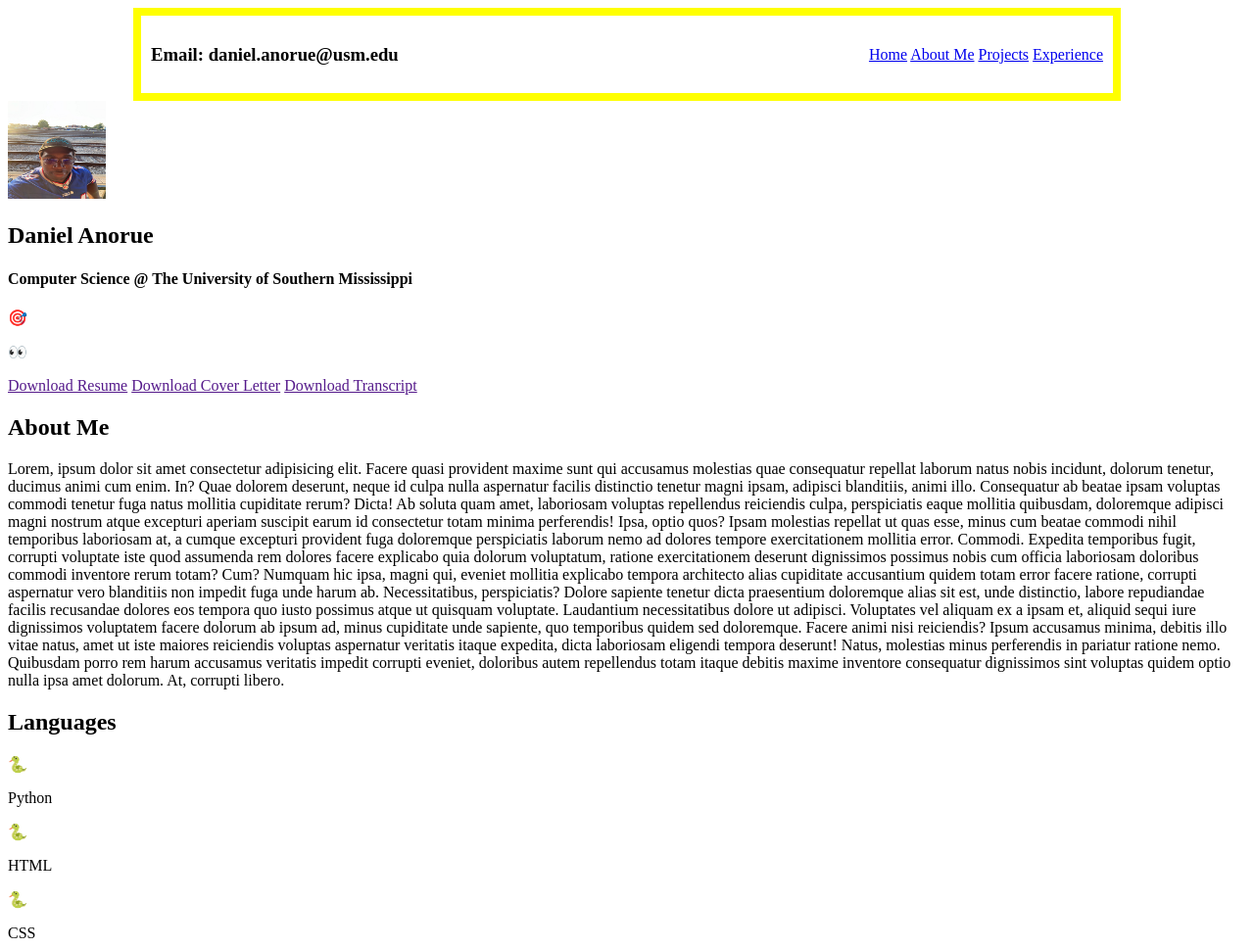
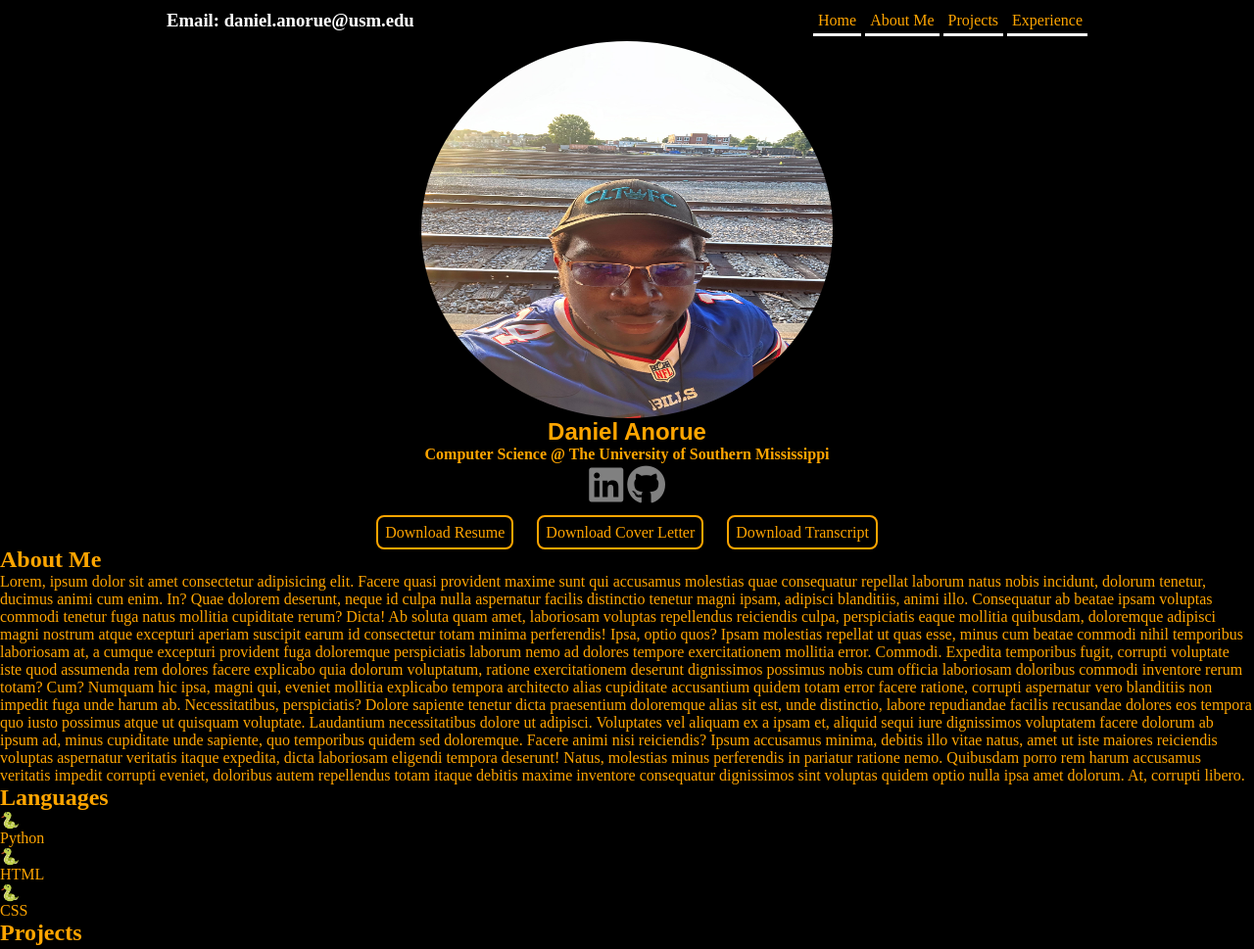
Before and after one commit to Mechamorph1903/personal-portofolio, a plain HTML site: page random.html in a window 1280 px wide. Shown: the top 969 px of the page at 98% size. Drawn offline with Linux system fonts and the light colour scheme; a web font is replaced by a local one.

Commit message:
majority of site done, random.html is fle for teaching

```diff
--- a/random.html
+++ b/random.html
@@ -5,6 +5,10 @@
 	<meta name="viewport" content="width=device-width, initial-scale=1.0">
 	<title>Daniel Anorue Jr.</title>
 	<link rel="stylesheet" href="style.css">
+	<link rel="preconnect" href="https://fonts.googleapis.com">
+	<link rel="preconnect" href="https://fonts.gstatic.com" crossorigin>
+	<link href="https://fonts.googleapis.com/css2?family=Stack+Sans+Notch:wght@200..700&display=swap" rel="stylesheet">
+	<script src="https://kit.fontawesome.com/80d7c3b825.js" crossorigin="anonymous"></script>
 </head>
 <body>
 	<nav>
@@ -21,15 +25,17 @@
 	<main id="intro">
 		<!-- Profile Picture -->
 		<img src="profile pic.jpg" alt="" width="100" height="100">
-		<h2>Daniel Anorue</h2>
+		<h2 class="stack-sans-notch-solid">Daniel Anorue</h2>
 		<h4>Computer Science @ The University of Southern Mississippi</h4>
 		<!-- Social Media Links -->
-		<p>🎯</p>
-		<p>👀</p>
+		<div class="intro-links">
+			<a href="https://linkedin.com/in/anoruejr"><i class="fa-brands fa-linkedin"></i></a>
+		<a href="https://github.com/mechamorph1903"><i class="fa-brands fa-github"></i></a>
+		</div>
 		<div class="download-links">
-			<a href="" download="Daniel Anorue Resume">Download Resume</a>
-			<a href="" download="Daniel Anorue Cover Letter">Download Cover Letter</a>
-			<a href="" download="Daniel Anorue Transcript">Download Transcript</a>
+			<a class="download-button" href="Resume.pdf" download="Daniel Anorue Resume">Download Resume</a>
+			<a class="download-button" href="" download="Daniel Anorue Cover Letter">Download Cover Letter</a>
+			<a class="download-button" href="" download="Daniel Anorue Transcript">Download Transcript</a>
 		</div>
 	</main>
 	<section id="about-me">
@@ -88,7 +94,9 @@
 		</div>
 	</section>
 	<section id="work-experience">
-		<h1>Work Experience</h1>
+		<header>
+			<h1>Work Experience</h1>
+		</header>
 
 		<div class="experience-card">
 			<div class="role-time">
--- a/style.css
+++ b/style.css
@@ -1,9 +1,102 @@
+*{
+	margin: 0;
+	padding: 0;
+	scroll-behavior: smooth;
+}
+
+body{
+	background-color: black;
+	color: orange;
+}
+
+
 nav{
 	display: flex;
 	justify-content: space-between;
 	align-items: center;
 	padding: 10px;
-	margin-left: 8em;
-	margin-right: 8em;
-	border: 8px solid yellow;
+	position: sticky;
+	top: 0;
+	background-color: black;
+	color: white;
+
 }
+
+#email{
+	margin: 0 10em;
+}
+
+#tabs{
+	margin: 0 10em;
+}
+
+#tabs > a{
+	color: orange;
+	text-decoration: none;
+	border-bottom: 3px solid white;
+	padding: 5px;
+	transition: all 0.3s ease-in;
+}
+
+#tabs > a:hover{
+	font-size: large;
+	color: white;
+}
+
+#intro{
+	color: orange;
+	display: flex;
+	flex-direction: column;
+	align-items: center;
+	justify-content: center;
+}
+
+#intro > img{
+	border-radius: 50%;
+	width: 420px;
+	height: 385px;
+}
+
+.stack-sans-notch-solid {
+  font-family: "Stack Sans Notch", sans-serif;
+  font-optical-sizing: auto;
+  font-weight: 400px;
+  font-style: normal;
+}
+
+#intro > a{
+	color: white;
+	text-decoration: none;
+}
+
+.intro-links > a{
+	text-decoration: none;
+	color: grey;
+	font-size: 40px;
+	transition: ease 0.3s;
+}
+
+.intro-links > a:hover{
+	text-decoration: none;
+	color: orange;
+	font-size: 50px;
+}
+
+.download-links{
+	margin-top: 10px;
+	padding: 5px;
+}
+.download-button{
+	text-decoration: none;
+	border: 2px solid orange;
+	padding: 7px;
+	border-radius: 8px;
+	color: orange;
+	transition: ease-out 0.3s;
+	margin: 0px 10px;
+}
+
+.download-button:hover{
+	color: white;
+	background-color: orange;
+}
--- a/styles.css
+++ b/styles.css
@@ -61,7 +61,7 @@ margin: 0 10em;
 }
 
 .tabs{
-	width: 15em;
+	width: 20em;
 	padding: 4px;
 	display: flex;
 	justify-content: space-between;
@@ -74,10 +74,29 @@ margin: 0 10em;
 }
 
 
-.tabs > a{
+.links{
 	text-decoration: none;
 	color: orange;
+	transition: all 0.3s ease-in;
 }
+
+.links:hover{
+	color: white;
+}
+
+.links hr {
+  margin: 0.1rem 0;
+  height: 2px;
+  border: none;
+  background: gray;
+  transition: all 0.3s ease-in;
+}
+
+
+.links:hover hr {
+  background: orange;
+}
+
 
 .pfp{
 	display: flex;
@@ -131,6 +150,20 @@ margin: 0 10em;
 	background-color: orange;
 }
 
+header{
+	margin: 3em auto;
+	display: flex;
+	justify-content: center;
+	align-items: center;
+
+}
+
+header h1 {
+	margin: 0 auto;
+	max-width: 1200px;
+	padding: 0 1rem;;
+}
+
 #about{
 	background-color: rgb(10, 10, 10);
 	padding: 15px;
@@ -167,7 +200,7 @@ margin: 0 10em;
 }
 
 #skills{
-	background-color:  rgb(34, 31, 31);
+	background-color:  rgb(20, 19, 19);
 	padding: 15px;
 }
 
@@ -224,6 +257,7 @@ margin: 0 10em;
 
 #work_experience{
 	padding: 15px;
+	background-color: rgb(24, 21, 21);
 }
 
 #experiences{
@@ -248,8 +282,21 @@ margin: 0 10em;
 	color: gray;
 }
 
+.role-time{
+	width: 18em;
+	/* margin-right: 20px; */
+}
+.company-location{
+	width: 18em;
+	/* margin-right: 20px; */
+}
+.job-type{
+	width: 10em;
+}
+
 #projects{
 	padding: 15px;
+	background-color: rgb(33, 32, 32);
 }
 
 #proj-container{
```
Also changed, not shown: index.html (+87 -15 lines), Akpan.png (added), TOL.png (added).
